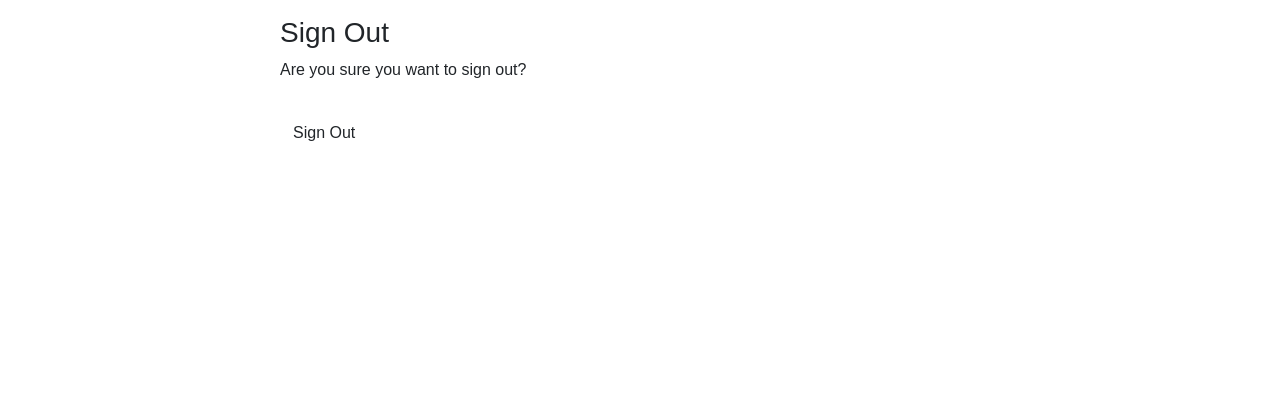
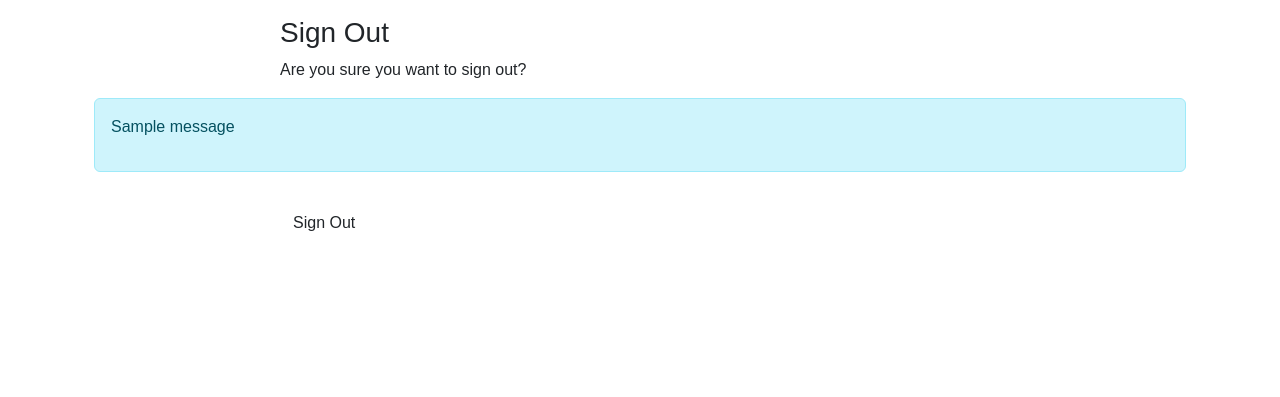
Before and after one commit to orechelsea/Lady-Pink-s-Todo-App2, a Django app: page /accounts/logout/ in a window 1280 px wide. Shown: the part 68-465 px from the top of the page. Run offline with Django 4.2, Linux system fonts and the light colour scheme; a user stored in the database is signed in; tables that the repository leaves empty hold one stand-in row (values such as "Sample post"); one stand-in notice (Sample message) is shown; some libraries are stand-ins or nearby versions.

Commit message:
"added a logout message"

```diff
--- a/Todo/urls.py
+++ b/Todo/urls.py
@@ -1,5 +1,5 @@
 from django.urls import path
-from . views import update_todo_view, delete_todo_view
+from . views import update_todo_view, delete_todo_view, logout_view
 from . import views
 
 urlpatterns = [
@@ -8,4 +8,5 @@ urlpatterns = [
     path('update_todo/<int:todo_id>/', views.update_todo_view, name='update_todo'),
     path('update_todo_complete/<int:todo_id>/', views.update_todo_complete, name='update_todo_complete'),
     path('delete_todo/<int:todo_id>/', views.delete_todo_view, name='delete_todo'),
+    path('logout/', views.logout_view, name='logout'),
 ]
--- a/Todo/views.py
+++ b/Todo/views.py
@@ -2,6 +2,7 @@ from django.shortcuts import render, redirect, get_object_or_404
 from django.contrib.auth.decorators import login_required
 from .models import Todo
 from .forms import TodoForm
+from django.contrib import messages
 # Create your views here.
 
 def index(request):
@@ -52,3 +53,8 @@ def delete_todo_view(request, todo_id):
     if request.method == 'POST':
         todo.delete()
         return redirect('update_todo')
+
+def logout_view(request):
+    logout(request)
+    messages.add_message(request, message.INFO, 'You have been logged out successfully.')
+    return redirect('index')
--- a/templates/account/logout.html
+++ b/templates/account/logout.html
@@ -13,6 +13,13 @@
             <p>{% trans 'Are you sure you want to sign out?' %}</p>
         </div>
     </div>
+    {% if messages %}
+    <div id="logout-message" class="alert alert-info" style="display: none;">
+        {% for message in messages %}
+        <p>{{ message }}</p>
+        {% endfor %}
+    </div>
+    {% endif %}
     <div class="row">
         <div class="col-md-8 mt-3 offset-md-2">
 
@@ -26,4 +33,15 @@
         </div>
     </div>
 </div>
+<script src="https://cdn.jsdelivr.net/npm/bootstrap@5.3.3/dist/js/bootstrap.bundle.min.js"></script>
+<script src="https://kit.fontawesome.com/715370a742.js" crossorigin="anonymous"></script>
+<script src="script.js"></script>
+<script>
+    document.addEventListener('DOMContentLoaded', function() {
+        var logoutMessage = document.getElementById('logout-message');
+        if (logoutMessage) {
+            logoutMessage.style.display = 'block'; // Show the logout message
+        }
+    });
+</script>
 {% endblock %}
```
